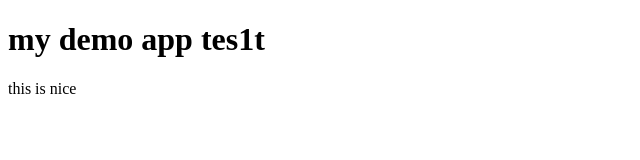
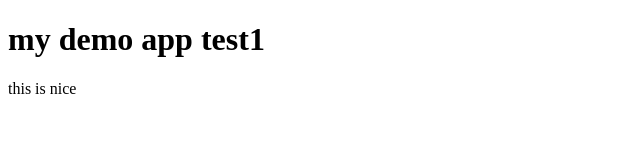
Before and after one commit to kadiransari/demo-app-nginx, a plain HTML site: page index.html in a window 1280 px wide. Shown: the full height of the page, 0-640 px from the left. Drawn offline with Linux system fonts and the light colour scheme.

Commit message:
Update index.html
test for jenkins integrate with git

```diff
--- a/index.html
+++ b/index.html
@@ -1,3 +1,3 @@
 <!DOCTYPE html>
-<h1>my demo app tes1t</h1>
+<h1>my demo app test1</h1>
 <p>this is nice<p>
```
